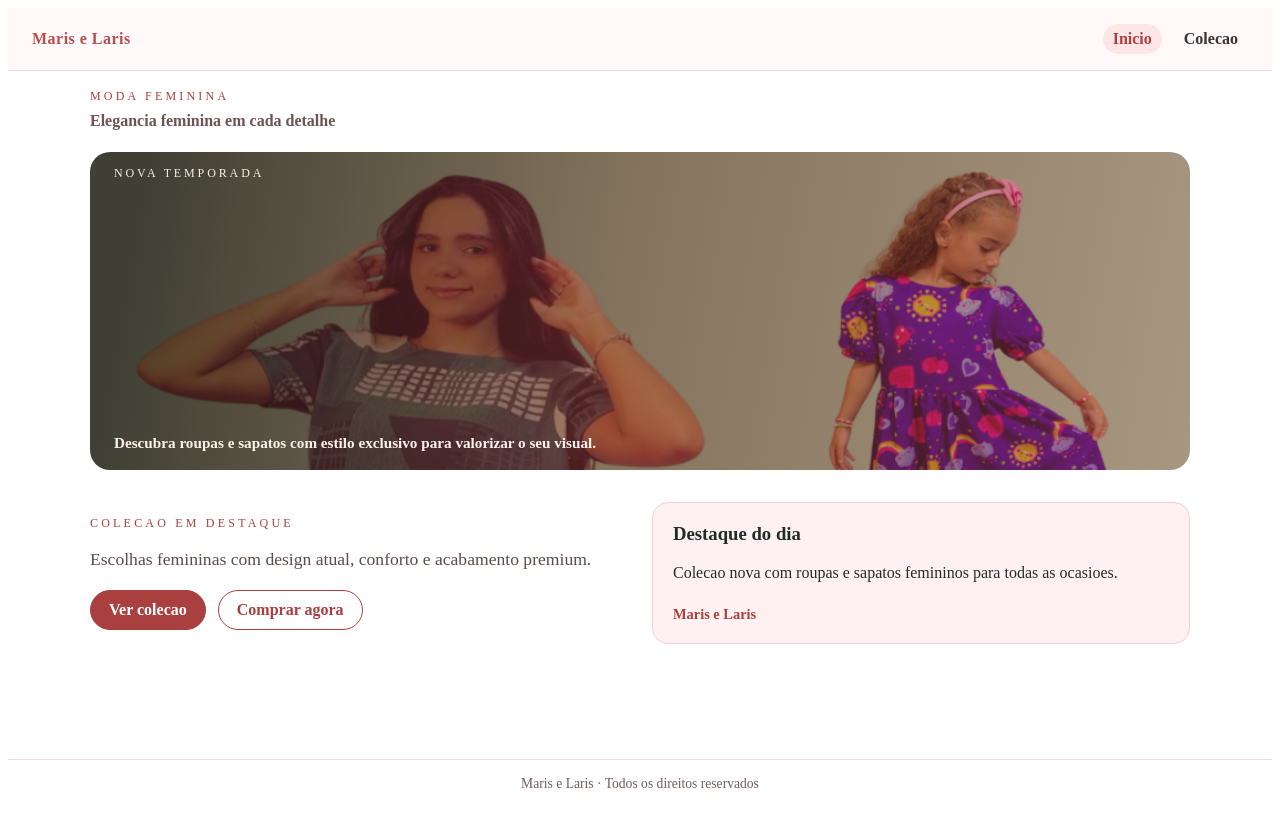
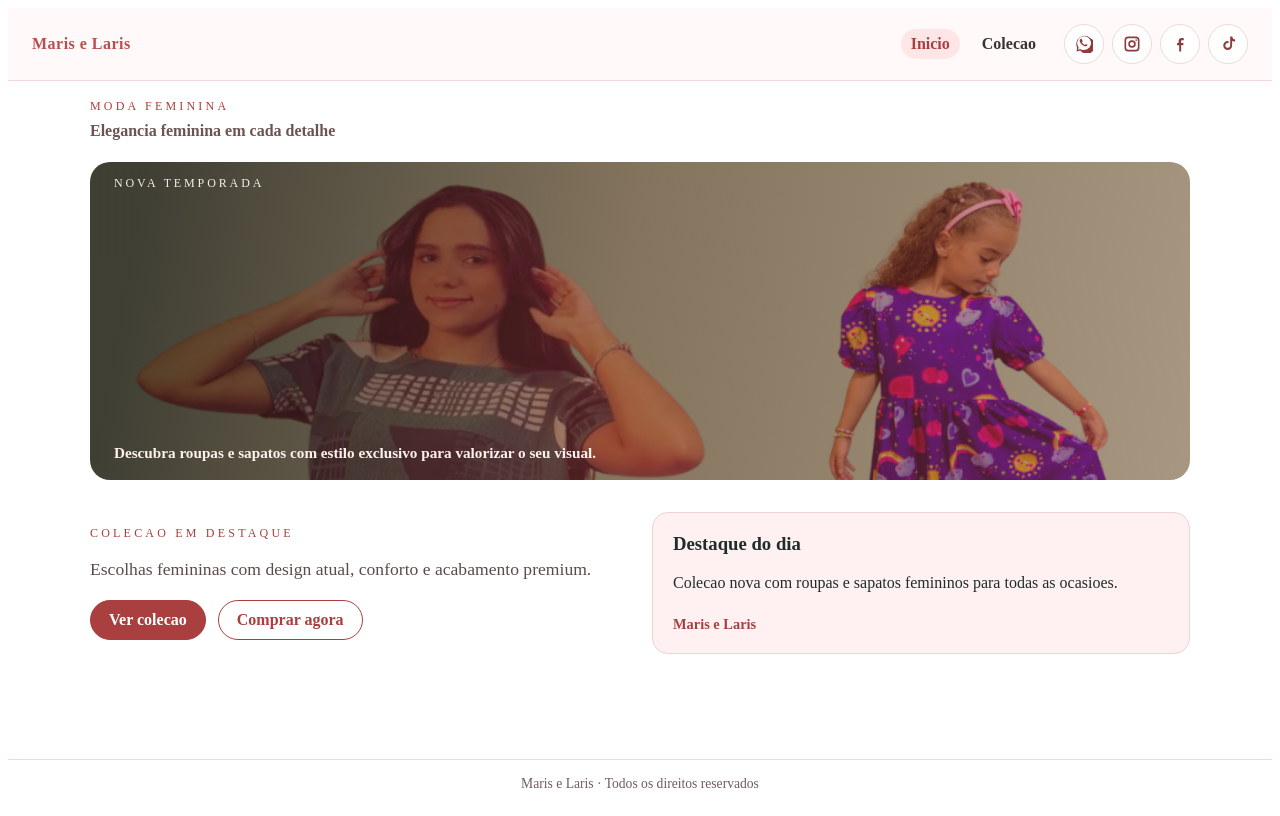
Before and after one commit to iuri-petrola/maris-e-laris-front, an Angular app: page / in a window 1280 px wide. Built offline with nearby package versions, Linux system fonts and the light colour scheme; no server answers.

Commit message:
Adição das redes sociais no menu

```diff
--- a/src/app/app.component.html
+++ b/src/app/app.component.html
@@ -1,10 +1,41 @@
 <div class="app-shell">
   <header class="site-header" [class.admin-header]="isAdminRoute">
     <a class="brand" routerLink="/">Maris e Laris</a>
-    <nav class="nav" *ngIf="!isAdminRoute">
-      <a routerLink="/" routerLinkActive="active" [routerLinkActiveOptions]="{ exact: true }">Inicio</a>
-      <a routerLink="/colecao" routerLinkActive="active">Colecao</a>
-    </nav>
+
+    <div class="header-actions" *ngIf="!isAdminRoute">
+      <nav class="nav">
+        <a routerLink="/" routerLinkActive="active" [routerLinkActiveOptions]="{ exact: true }">Inicio</a>
+        <a routerLink="/colecao" routerLinkActive="active">Colecao</a>
+      </nav>
+
+      <div class="social-links" aria-label="Redes sociais">
+        <a
+          *ngFor="let social of socialLinks"
+          class="social-link"
+          [class]="'social-link ' + social.name"
+          [href]="social.href"
+          [attr.aria-label]="social.label"
+          [title]="social.label"
+          target="_blank"
+          rel="noopener noreferrer"
+        >
+          <ng-container [ngSwitch]="social.name">
+            <svg *ngSwitchCase="'whatsapp'" viewBox="0 0 24 24" aria-hidden="true">
+              <path d="M20 3.9A11 11 0 0 0 2.9 17.1L2 22l5-1.3A11 11 0 1 0 20 3.9Zm-8 16.2a9.1 9.1 0 0 1-4.6-1.2l-.3-.2-3 .8.8-2.9-.2-.3A9.2 9.2 0 1 1 12 20.1Zm5.1-6.9c-.3-.1-1.8-.9-2.1-1-.3-.1-.5-.1-.7.1l-.6.8c-.2.2-.3.2-.6.1a7.5 7.5 0 0 1-3.7-3.2c-.2-.3 0-.5.1-.6l.5-.6.2-.5-.1-.5c-.1-.1-.7-1.7-1-2.3-.2-.5-.4-.4-.7-.4h-.6c-.2 0-.5.1-.7.4-.2.3-.9.9-.9 2.1s.9 2.5 1 2.7a10.9 10.9 0 0 0 4.2 4.1c.6.3 1 .5 1.4.6.6.2 1.2.2 1.6.1.5-.1 1.8-.8 2-1.5.3-.7.3-1.3.2-1.4-.1-.1-.3-.2-.6-.3Z" />
+            </svg>
+            <svg *ngSwitchCase="'instagram'" viewBox="0 0 24 24" aria-hidden="true">
+              <path d="M7 2h10a5 5 0 0 1 5 5v10a5 5 0 0 1-5 5H7a5 5 0 0 1-5-5V7a5 5 0 0 1 5-5Zm0 2.2A2.8 2.8 0 0 0 4.2 7v10A2.8 2.8 0 0 0 7 19.8h10a2.8 2.8 0 0 0 2.8-2.8V7A2.8 2.8 0 0 0 17 4.2H7Zm10.5 1.6a1.1 1.1 0 1 1 0 2.2 1.1 1.1 0 0 1 0-2.2ZM12 7a5 5 0 1 1 0 10 5 5 0 0 1 0-10Zm0 2.2A2.8 2.8 0 1 0 12 14.8 2.8 2.8 0 0 0 12 9.2Z" />
+            </svg>
+            <svg *ngSwitchCase="'facebook'" viewBox="0 0 24 24" aria-hidden="true">
+              <path d="M13.5 22v-8.2h2.8l.4-3.2h-3.2V8.5c0-.9.3-1.6 1.7-1.6h1.8V4.1a22 22 0 0 0-2.6-.1c-2.6 0-4.3 1.6-4.3 4.5v2.1H8v3.2h2.9V22h2.6Z" />
+            </svg>
+            <svg *ngSwitchCase="'tiktok'" viewBox="0 0 24 24" aria-hidden="true">
+              <path d="M14.9 2h2.6a4.8 4.8 0 0 0 4 4.1v2.6a7.2 7.2 0 0 1-4-1.2v6.5a5.9 5.9 0 1 1-5.9-5.9c.4 0 .8 0 1.1.1v2.7a3.2 3.2 0 1 0 2.2 3V2Z" />
+            </svg>
+          </ng-container>
+        </a>
+      </div>
+    </div>
   </header>
 
   <main class="content">
--- a/src/app/app.component.scss
+++ b/src/app/app.component.scss
@@ -9,6 +9,7 @@
   display: flex;
   align-items: center;
   justify-content: space-between;
+  gap: 20px;
   padding: 16px 24px;
   border-bottom: 1px solid #f1d9d9;
   background: #fff9f9;
@@ -26,6 +27,12 @@
   text-decoration: none;
   color: #ba4d4d;
   letter-spacing: 0.03rem;
+}
+
+.header-actions {
+  display: flex;
+  align-items: center;
+  gap: 18px;
 }
 
 .nav {
@@ -46,6 +53,58 @@
   color: #a93f3f;
 }
 
+.social-links {
+  display: flex;
+  align-items: center;
+  gap: 8px;
+}
+
+.social-link {
+  display: inline-flex;
+  align-items: center;
+  justify-content: center;
+  width: 38px;
+  height: 38px;
+  border-radius: 999px;
+  border: 1px solid #f1d9d9;
+  background: #fff;
+  color: #8f3c3c;
+  text-decoration: none;
+  transition: transform 0.2s ease, box-shadow 0.2s ease, border-color 0.2s ease;
+}
+
+.social-link svg {
+  width: 18px;
+  height: 18px;
+  fill: currentColor;
+}
+
+.social-link:hover {
+  transform: translateY(-1px);
+  box-shadow: 0 10px 18px rgba(169, 63, 63, 0.14);
+}
+
+.social-link.whatsapp:hover {
+  color: #1f9d5c;
+  border-color: #bfe6cf;
+}
+
+.social-link.instagram:hover {
+  color: #c24d7a;
+  border-color: #f0c5d4;
+}
+
+.social-link.facebook:hover {
+  color: #2d63c8;
+  border-color: #c9d8f8;
+}
+
+.social-link.tiktok:hover {
+  color: #111;
+  border-color: #d7d7d7;
+}
+
+
 .content {
   flex: 1;
   width: min(1100px, 92vw);
@@ -63,7 +122,21 @@
 @media (max-width: 760px) {
   .site-header {
     flex-direction: column;
-    align-items: flex-start;
-    gap: 10px;
+    align-items: stretch;
+  }
+
+  .header-actions {
+    flex-direction: column;
+    align-items: stretch;
+    gap: 12px;
+  }
+
+  .nav {
+    flex-wrap: wrap;
+  }
+
+  .social-links {
+    justify-content: flex-start;
+    flex-wrap: wrap;
   }
 }
--- a/src/app/app.component.ts
+++ b/src/app/app.component.ts
@@ -2,6 +2,12 @@ import { Component } from '@angular/core';
 import { CommonModule } from '@angular/common';
 import { NavigationEnd, Router, RouterLink, RouterLinkActive, RouterOutlet } from '@angular/router';
 import { filter } from 'rxjs';
+
+type SocialLink = {
+  name: string;
+  href: string;
+  label: string;
+};
 
 @Component({
   selector: 'app-root',
@@ -12,6 +18,13 @@ import { filter } from 'rxjs';
 })
 export class AppComponent {
   isAdminRoute = false;
+
+  readonly socialLinks: SocialLink[] = [
+    { name: 'whatsapp', href: 'https://wa.me/5585996270455', label: 'WhatsApp' },
+    { name: 'instagram', href: 'https://www.instagram.com/mariselarislojaonline/', label: 'Instagram' },
+    { name: 'facebook', href: 'https://www.facebook.com/mariselaris', label: 'Facebook' },
+    { name: 'tiktok', href: 'https://www.tiktok.com/@mariselaris.loja', label: 'TikTok' }
+  ];
 
   constructor(private readonly router: Router) {
     this.updateAdminRoute(this.router.url);
```
